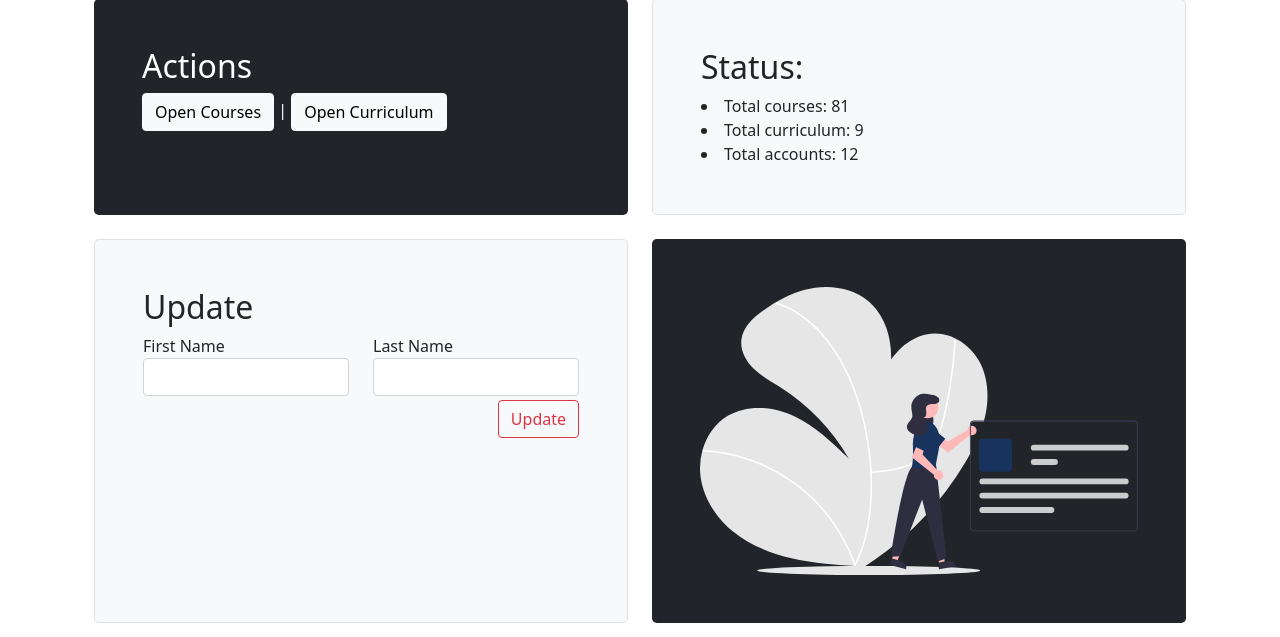
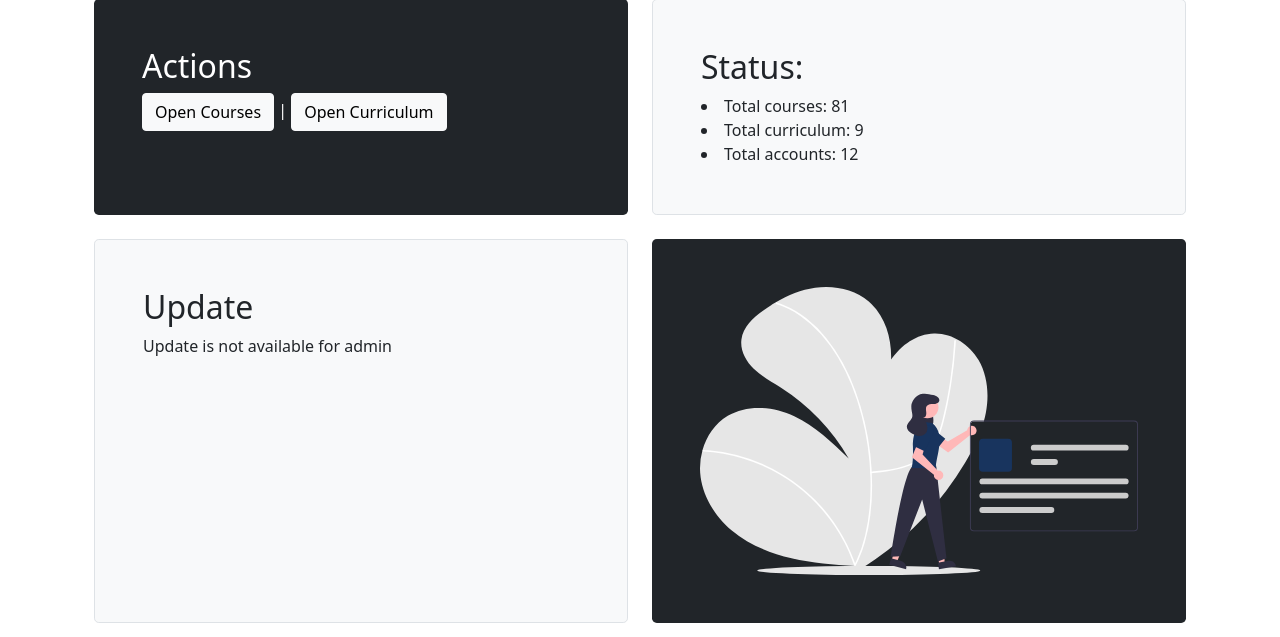
Before and after one commit to nonwiz0/scheduleschemer, a Django app: page /ssapp/12/profile in a window 1280 px wide. Shown: the part 458-1095 px from the top of the page. Run offline with Django 3.2, Linux system fonts and the light colour scheme; a user stored in the database is signed in; data comes from the database, SQL or seed files in the repository; both versions use the stored data as it was after the commit.

Commit message:
update template

```diff
--- a/ssapp/templates/ssapp/profile.html
+++ b/ssapp/templates/ssapp/profile.html
@@ -58,7 +58,7 @@
     <div class="row align-items-md-stretch mt-4">
       <div class="col-md-6">
         <div class="h-100 p-5 text-dark bg-light border rounded-3">
-          <h2>Update</h2>
+         {% if request.user.username != "admin" %}     <h2>Update</h2>
           <form id="update_profile" method="POST">
               {% csrf_token %}
               <div class="row">
@@ -71,19 +71,24 @@
               <input type="text" id="lname" value="{{ request.user.lastname }}" name="lname" class="form-control"/>
                   </div>
               </div>
-             {% if request.user.username != "admin" %}   <label for='major'>Major</label>
+            <label for='major'>Major</label>
              <select id="major" name="major" class="form-control">
                 <option value="{{ account.major.pk }}">---</option>
                 {% for major in majors %}
                     <option value="{{ major.pk }}"> {{ major.name }}</option>
                     {% endfor %}
             </select>
-            {% endif %}
             <div class="text-end">
             <input type="submit" value="Update" class="btn btn-outline-danger my-1" />
             </div>
 
           </form>
+          {% else %}
+              <h2>Update</h2>
+              <p>Update is not available for admin</p>
+
+            {% endif %}
+
         </div>
       </div>
       <div class="col-md-6">
```
Also changed, not shown: db.sqlite3.
